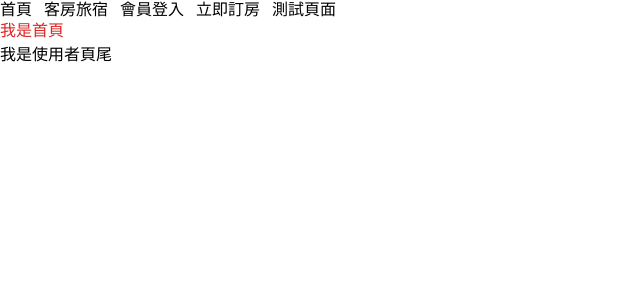
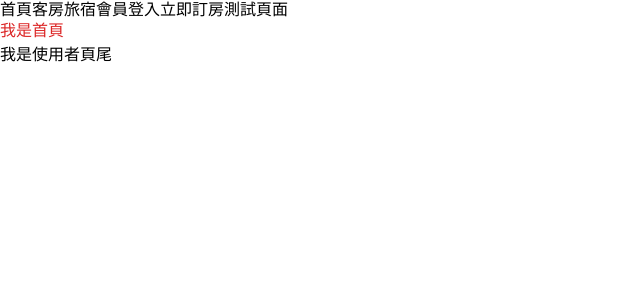
Before and after one commit to Tami1118/side-project-booking, a Vue app: page / in a window 1280 px wide. Shown: the top 300 px of the page, without its empty margins (0-640 px from the left). Built offline with nearby package versions, Linux system fonts and the light colour scheme.

Commit message:
environment construction

```diff
--- a/tailwind.config.js
+++ b/tailwind.config.js
@@ -2,7 +2,7 @@
 export default {
   content: [
     "./index.html",
-    "./src/**/*.{vue,js,ts,jsx,tsx, scss}",
+    // "./src/**/*.{vue,js,ts,jsx,tsx, scss}",
     "./src/components/**/*.{vue,js,ts,jsx,tsx, scss}",
     "./src/views/**/*.{vue,js,ts,jsx,tsx, scss}",
   ],
```
Also changed, not shown: 1 other file (tests, documents, lock files or other folders).
